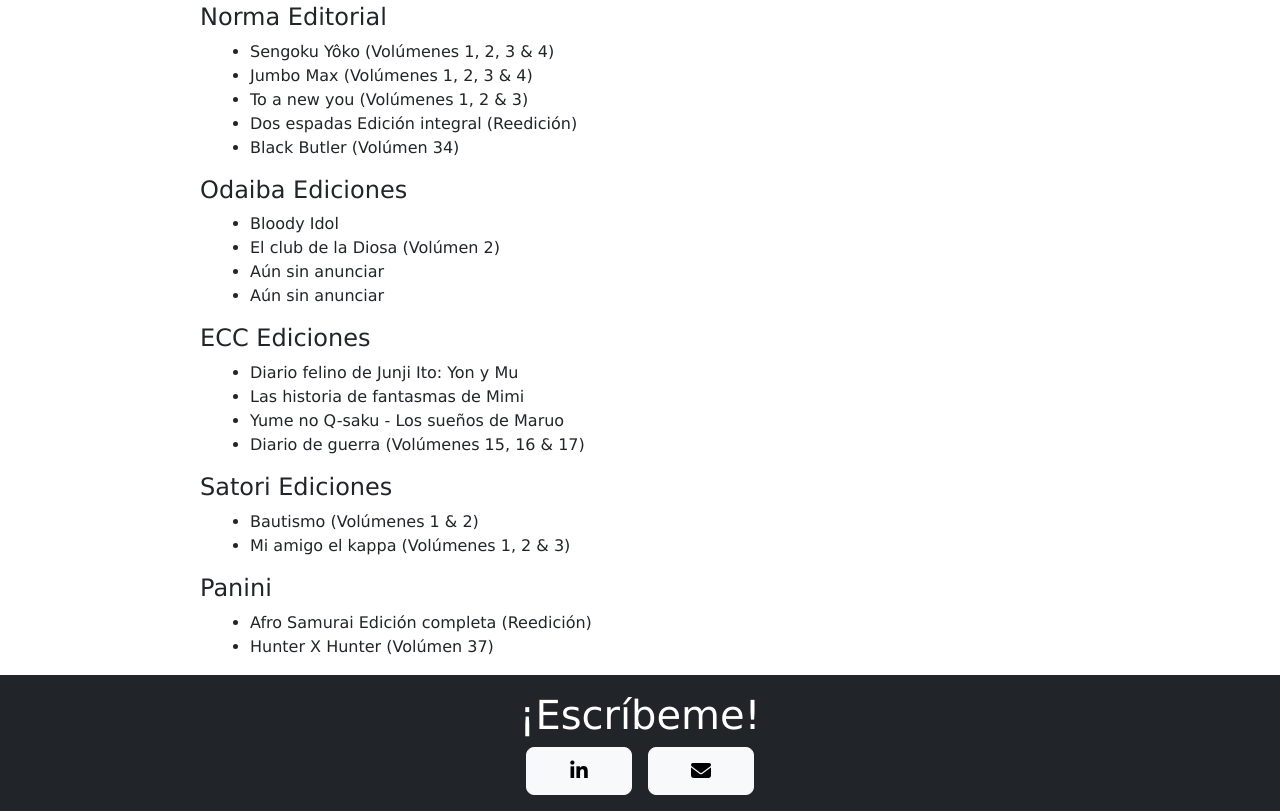
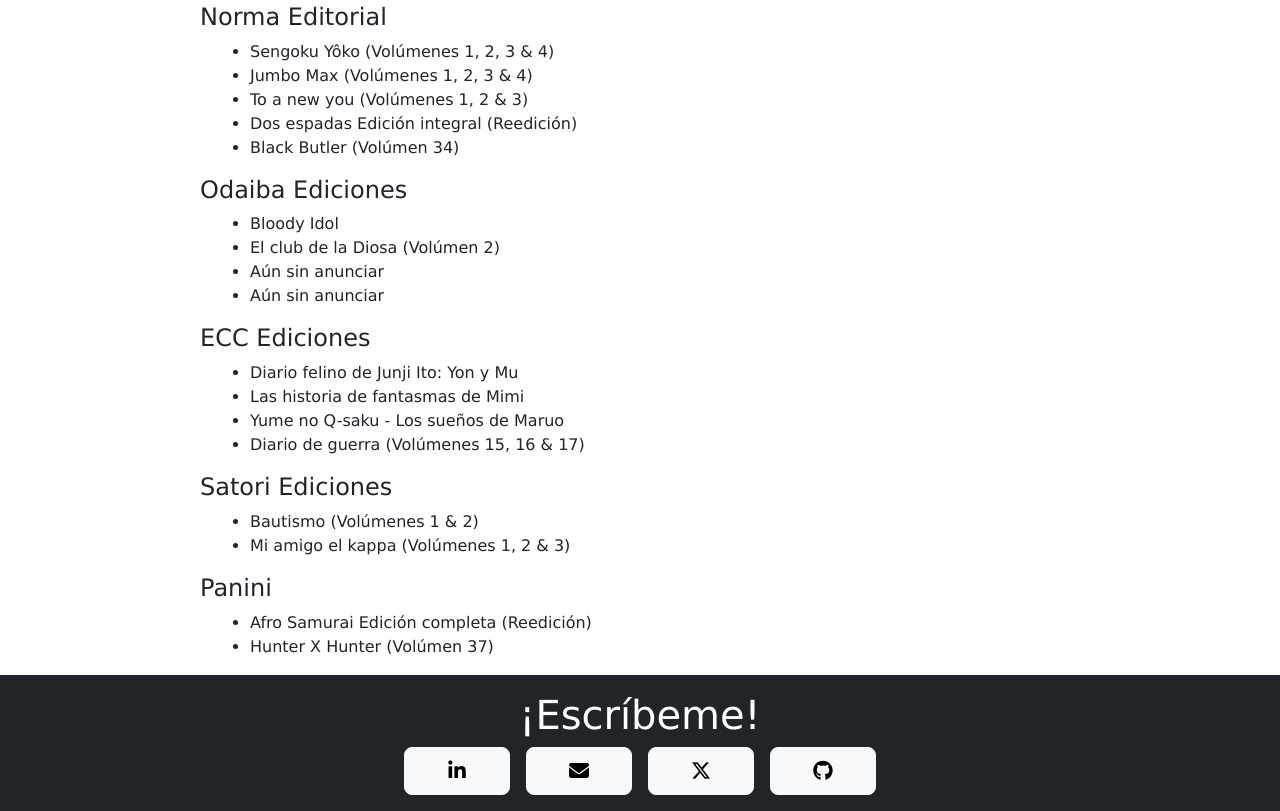
Before and after one commit to Gbonn7/BonninLettering, a website: page works.html in a window 1280 px wide. Shown: the part 794-1605 px from the top of the page. Drawn offline with nearby package versions, Linux system fonts and the light colour scheme.

Commit message:
update footer

```diff
--- a/assets/css/style.css
+++ b/assets/css/style.css
@@ -4,9 +4,10 @@
 
 .cabecera {
   height: 400px;
-  background-image: url("../img//cabecera\ copia.png");
+  background-image: url("../img/cabecera.JPG");
   background-position: center;
   background-size: cover;
+  background-repeat: no-repeat;
 }
 
 .about p {
--- a/works.html
+++ b/works.html
@@ -98,7 +98,7 @@
       </ul>
     </section>
 
-    <section class="container-fluid bg-dark p-3 text-white">
+    <footer class="container-fluid bg-dark p-3 text-white">
       <div class="row">
         <h1 class="text-center">¡Escríbeme!</h1>
       </div>
@@ -114,8 +114,20 @@
           class="btn btn-light btn-lg col-1"
           ><i class="fa-solid fa-envelope"></i
         ></a>
+        <a
+        href="https://x.com/BonninLettering"
+          target="_blank"
+          class="btn btn-light btn-lg col-1"
+          ><i class="fa-brands fa-x-twitter"></i>
+        </a>
+        <a
+        href="https://github.com/Gbonn7"
+          target="_blank"
+          class="btn btn-light btn-lg col-1"
+          ><i class="fa-brands fa-github"></i>
+        </a>
       </div>
-    </section>
+    </footer>
 
     <script
       src="https://cdn.jsdelivr.net/npm/bootstrap@5.3.3/dist/js/bootstrap.bundle.min.js"
```
Also changed, not shown: index.html (+16 -5 lines), samples.html (+14 -2 lines).
